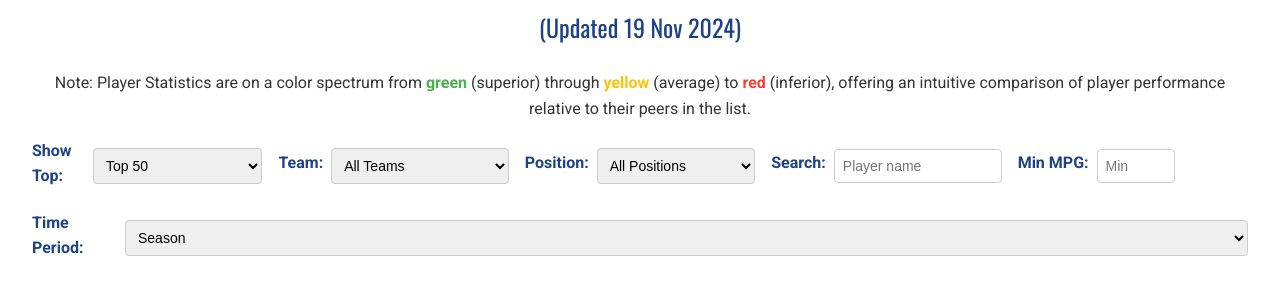
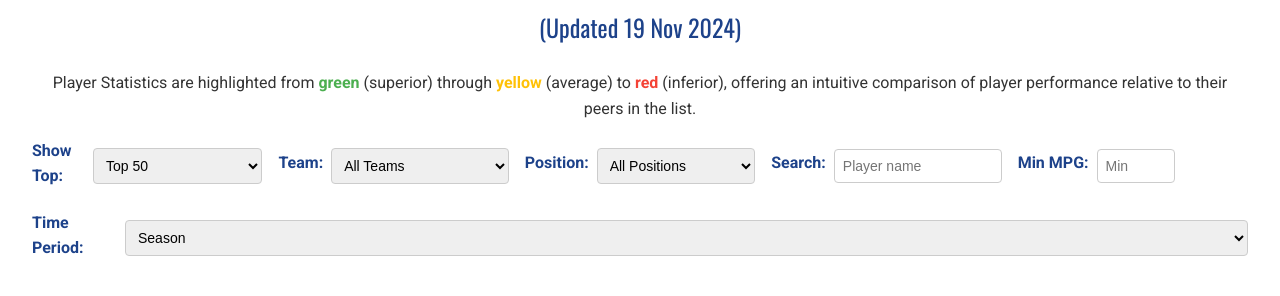
Before and after one commit to ernest-deo/ernest-deo-techup-project, a website: page playerStats.html in a window 1280 px wide. Shown: the part 461-757 px from the top of the page. Drawn offline with nearby package versions, Linux system fonts and the light colour scheme.

Commit message:
edit 37 - 19 Nov 2219h

```diff
--- a/playerStats.html
+++ b/playerStats.html
@@ -33,7 +33,7 @@
     <section id="player-stats">
         <h2 id="player-stats-title">Top-200 Player Average Rankings</h2>
         <h3>(Updated 19 Nov 2024)</h3>
-        <p class="color-explanation">Note: Player Statistics are on a color spectrum from <span style="color: #4CAF50; font-weight: bold;">green</span> (superior) through <span style="color: #FFC107; font-weight: bold;">yellow</span> (average) to <span style="color: #F44336; font-weight: bold;">red</span> (inferior), offering an intuitive comparison of player performance relative to their peers in the list.</p>
+        <p class="color-explanation">Player Statistics are highlighted from <span style="color: #4CAF50; font-weight: bold;">green</span> (superior) through <span style="color: #FFC107; font-weight: bold;">yellow</span> (average) to <span style="color: #F44336; font-weight: bold;">red</span> (inferior), offering an intuitive comparison of player performance relative to their peers in the list.</p>
         <div class="filters">
             <div class="filter-group">
                 <label for="player-count-filter">Show Top:</label>
```
